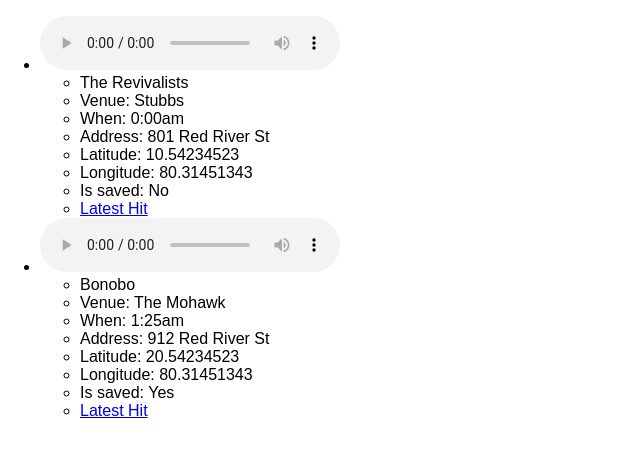
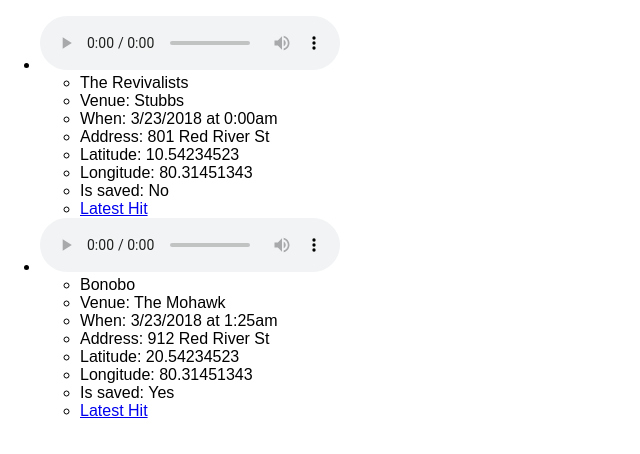
Before and after one commit to mrjasonweaver/showmap, a React (Create React App) app: page / in a window 1280 px wide. Shown: the top 454 px of the page, without its empty margins (0-640 px from the left). Built offline with nearby package versions, Linux system fonts and the light colour scheme.

Commit message:
Display date and use template strings

```diff
--- a/src/ShowList.js
+++ b/src/ShowList.js
@@ -6,11 +6,14 @@ export default function ShowList(props) {
     const dateTime = new Date(dateStr);
     const hours = dateTime.getHours();
     const minutes = dateTime.getMinutes();
+    const day = dateTime.getDate();
+    const month = dateTime.getMonth();
+    const year = dateTime.getFullYear();
     const ampm = hours >= 12 ? 'pm' : 'am';
     const formattedHours = hours > 12 ? hours - 12 : hours;
     const formattedMinutes = minutes > 9 ? "" + minutes : "0" + minutes;
 
-    return formattedHours+':'+formattedMinutes+ampm;
+    return `${month}/${day}/${year} at ${formattedHours}:${formattedMinutes}${ampm}`;
   }
   const shows = props.shows;
   const showItems = shows.map((show) =>
```
